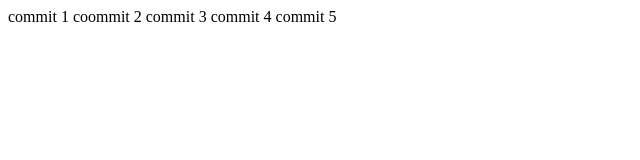
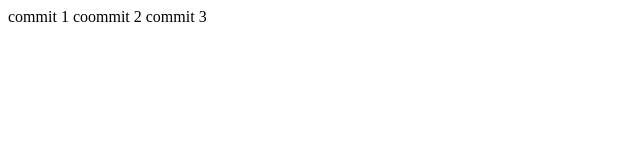
Before and after one commit to Abdi-hakim01/Git-test, a plain HTML site: page index.html in a window 1280 px wide. Shown: the whole page, without its empty margins (0-640 px from the left). Drawn offline with Linux system fonts and the light colour scheme.

Commit message:
Revert "commit 4"
This reverts commit 2b4eae6f2ded62886ce9779cf819f627a4247a76.

```diff
--- a/index.html
+++ b/index.html
@@ -11,8 +11,6 @@
     commit 1
     coommit 2
     commit 3
-    commit 4
-    commit 5
 
 </body>
 </html>
```
